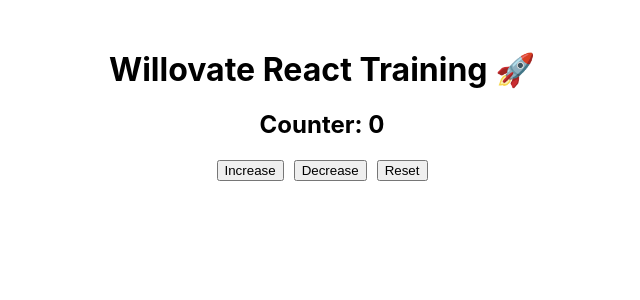
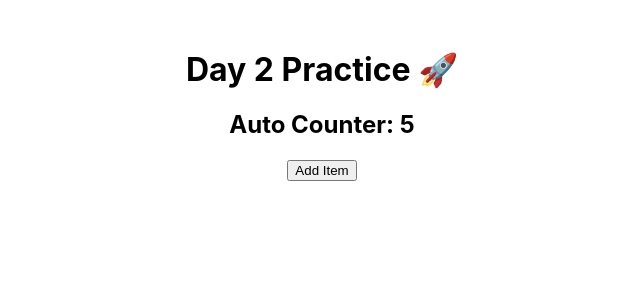
Before and after one commit to sakshamjainwillovate-star/willovate-react-training, a React (Create React App) app: page / in a window 1280 px wide. Shown: the top 300 px of the page, without its empty margins (318-958 px from the left). Built offline with nearby package versions, Linux system fonts and the light colour scheme.

Commit message:
Day 2: useEffect and list rendering

```diff
--- a/src/App.js
+++ b/src/App.js
@@ -1,28 +1,34 @@
-import React, { useState } from "react";
+import React, { useState, useEffect } from "react";
 
 function App() {
   const [count, setCount] = useState(0);
+  const [items, setItems] = useState([]);
 
-  const increase = () => {
-    setCount(count + 1);
-  };
+  useEffect(() => {
+    const interval = setInterval(() => {
+      setCount((prev) => prev + 1);
+    }, 1000);
 
-  const decrease = () => {
-    setCount(count - 1);
+    return () => clearInterval(interval);
+  }, []);
+
+  const addItem = () => {
+    setItems([...items, `Item ${items.length + 1}`]);
   };
 
   return (
     <div style={{ textAlign: "center", marginTop: "50px" }}>
-      <h1>Willovate React Training 🚀</h1>
-      <h2>Counter: {count}</h2>
+      <h1>Day 2 Practice 🚀</h1>
 
-      <button onClick={increase}>Increase</button>
-      <button onClick={decrease} style={{ marginLeft: "10px" }}>
-        Decrease
-      </button>
-      <button onClick={() => setCount(0)} style={{ marginLeft: "10px" }}>
-  Reset
-</button>
+      <h2>Auto Counter: {count}</h2>
+
+      <button onClick={addItem}>Add Item</button>
+
+      <ul>
+        {items.map((item, index) => (
+          <li key={index}>{item}</li>
+        ))}
+      </ul>
     </div>
   );
 }
```
